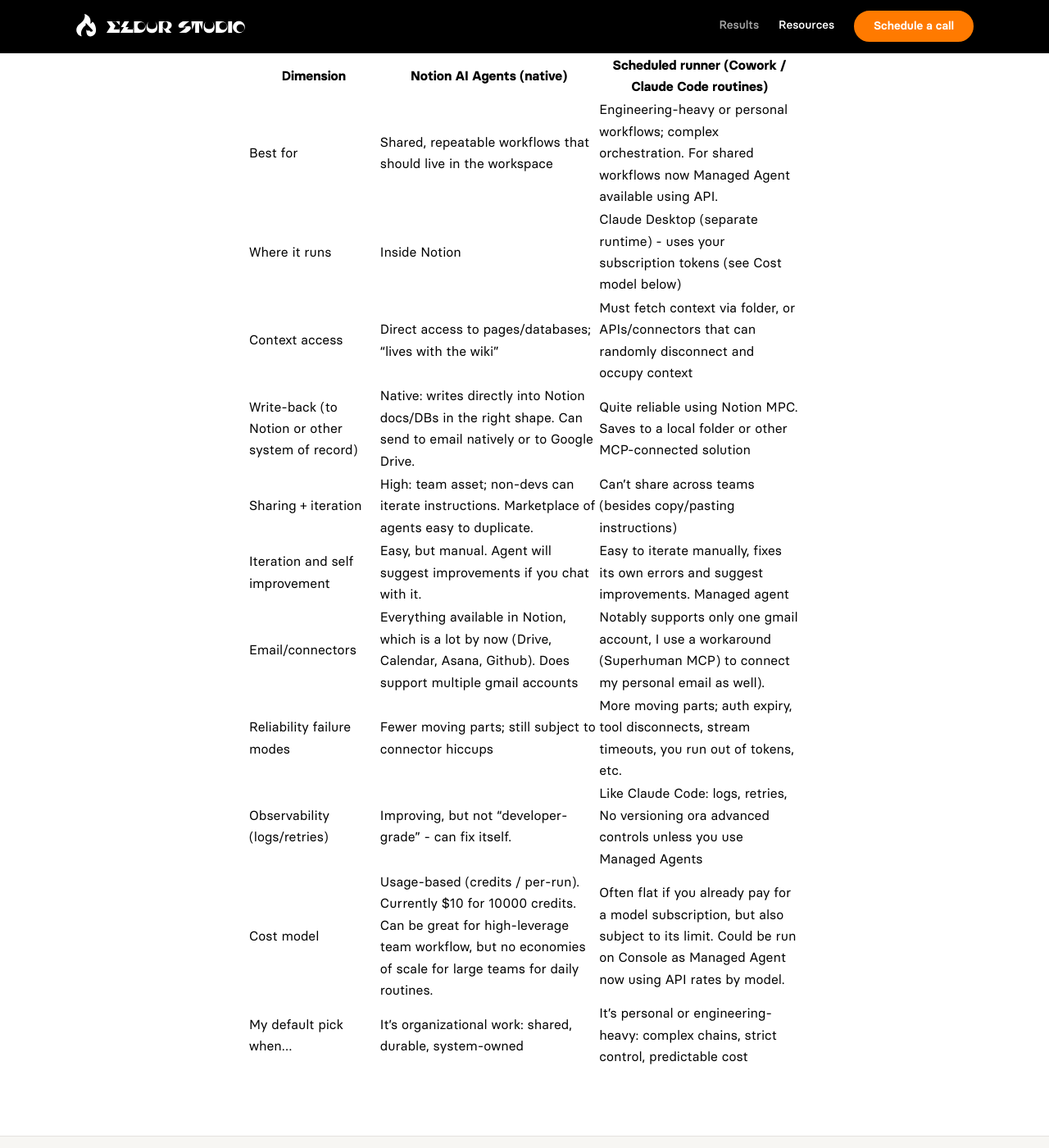
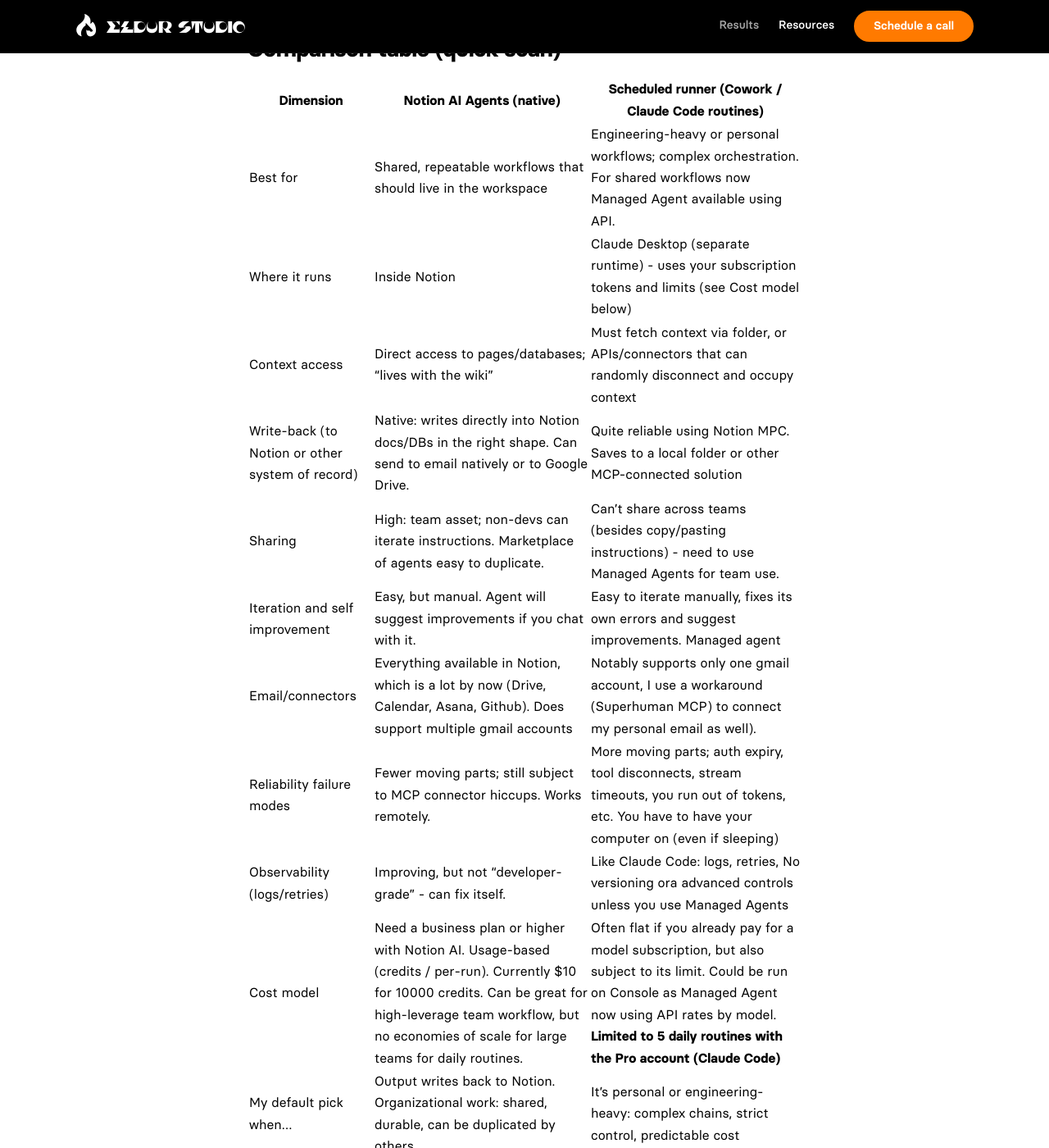
Before and after one commit to UberVero/ES2website, a Jekyll site: the page built from _posts/2026-05-07-notion-ai-agents-vs-cowork-comparison.md, in a window 1280 px wide and 1400 px high, scrolled down 9763 px. Shown: the whole window at 82% size. Built offline with Jekyll 4.4.1, drawn with Linux system fonts in a browser that asks for light colours; comment, search, counter and statistics services are not loaded; some of the changed text lies outside the part shown.

Commit message:
chore: sync posts from Notion [skip ci]

```diff
--- a/_posts/2026-05-07-notion-ai-agents-vs-cowork-comparison.md
+++ b/_posts/2026-05-07-notion-ai-agents-vs-cowork-comparison.md
@@ -147,7 +147,7 @@ Here’s the uncomfortable truth: for personal productivity agents, paying per r
 
 A concrete example from my own testing:
 
-- A “morning brief” run in Notion came out around **$0.74**.
+- A “morning brief” run in Notion that looks at 3 email clients, slack & calendar and of course Notion as a task manager came out around **$0.74**.
 
 That may be fine if:
 
@@ -179,7 +179,7 @@ The pricing question to ask isn’t “is $0.74 expensive?” It’s:
 4. **The context is your wiki and your systems**
     - you want fewer integrations and less glue code
 
-I’ve been comparing weekly SEO audit results from Claude vs a Notion agent (see screeshot below), and the interesting part isn’t just output quality (which is slightly different despite the prompt being exactly the same and the model being the same), but also stability (does it break often? Is it easy to fix / reconnect? ) and ease of use (can
+I’ve been comparing weekly SEO audit results from Claude vs a Notion agent (see screeshot below), and the interesting part isn’t just output quality (which is slightly different despite the prompt being exactly the same and the model being the same), but also stability (does it break often? Is it easy to fix / reconnect? ), ease of share and iterate, and of course, cost and scalability.
 
 
 ![Cowork](/resources/images/blog/notion-ai-agents-vs-cowork-comparison/img-1.webp)
@@ -227,16 +227,16 @@ If you’re deciding between Notion agents and an external runner for a real wor
 ## Comparison table (quick scan)
 
 
-| Dimension                                        | Notion AI Agents (native)                                                                                                                                                     | Scheduled runner (Cowork / Claude Code routines)                                                                                                               |
-| ------------------------------------------------ | ----------------------------------------------------------------------------------------------------------------------------------------------------------------------------- | -------------------------------------------------------------------------------------------------------------------------------------------------------------- |
-| Best for                                         | Shared, repeatable workflows that should live in the workspace                                                                                                                | Engineering-heavy or personal workflows; complex orchestration. For shared workflows now Managed Agent available using API.                                    |
-| Where it runs                                    | Inside Notion                                                                                                                                                                 | Claude Desktop (separate runtime) - uses your subscription tokens (see Cost model below)                                                                       |
-| Context access                                   | Direct access to pages/databases; “lives with the wiki”                                                                                                                       | Must fetch context via folder, or APIs/connectors that can randomly disconnect and occupy context                                                              |
-| Write-back (to Notion or other system of record) | Native: writes directly into Notion docs/DBs in the right shape. Can send to email natively or to Google Drive.                                                               | Quite reliable using Notion MPC. Saves to a local folder or other MCP-connected solution                                                                       |
-| Sharing + iteration                              | High: team asset; non-devs can iterate instructions. Marketplace of agents easy to duplicate.                                                                                 | Can’t share across teams (besides copy/pasting instructions)                                                                                                   |
-| Iteration and self improvement                   | Easy, but manual. Agent will suggest improvements if you chat with it.                                                                                                        | Easy to iterate manually,  fixes its own errors and suggest improvements. Managed agent                                                                        |
-| Email/connectors                                 | Everything available in Notion, which is a lot by now (Drive, Calendar, Asana, Github). Does support multiple gmail accounts                                                  | Notably supports only one gmail account, I use a workaround (Superhuman MCP) to connect my personal email as well).                                            |
-| Reliability failure modes                        | Fewer moving parts; still subject to connector hiccups                                                                                                                        | More moving parts; auth expiry, tool disconnects, stream timeouts, you run out of tokens, etc.                                                                 |
-| Observability (logs/retries)                     | Improving, but not “developer-grade” - can fix itself.                                                                                                                        | Like Claude Code: logs, retries, No versioning ora advanced controls unless you use Managed Agents                                                             |
-| Cost model                                       | Usage-based (credits / per-run). Currently $10 for 10000 credits. Can be great for high-leverage team workflow, but no economies of scale for large teams for daily routines. | Often flat if you already pay for a model subscription, but also subject to its limit.  Could be run on Console as Managed Agent now using API rates by model. |
-| My default pick when…                            | It’s organizational work: shared, durable, system-owned                                                                                                                       | It’s personal or engineering-heavy: complex chains, strict control, predictable cost                                                                           |
+| Dimension                                        | Notion AI Agents (native)                                                                                                                                                                                                    | Scheduled runner (Cowork / Claude Code routines)                                                                                                                                                                                  |
+| ------------------------------------------------ | ---------------------------------------------------------------------------------------------------------------------------------------------------------------------------------------------------------------------------- | --------------------------------------------------------------------------------------------------------------------------------------------------------------------------------------------------------------------------------- |
+| Best for                                         | Shared, repeatable workflows that should live in the workspace                                                                                                                                                               | Engineering-heavy or personal workflows; complex orchestration. For shared workflows now Managed Agent available using API.                                                                                                       |
+| Where it runs                                    | Inside Notion                                                                                                                                                                                                                | Claude Desktop (separate runtime) - uses your subscription tokens and limits (see Cost model below)                                                                                                                               |
+| Context access                                   | Direct access to pages/databases; “lives with the wiki”                                                                                                                                                                      | Must fetch context via folder, or APIs/connectors that can randomly disconnect and occupy context                                                                                                                                 |
+| Write-back (to Notion or other system of record) | Native: writes directly into Notion docs/DBs in the right shape. Can send to email natively or to Google Drive.                                                                                                              | Quite reliable using Notion MPC. Saves to a local folder or other MCP-connected solution                                                                                                                                          |
+| Sharing                                          | High: team asset; non-devs can iterate instructions. Marketplace of agents easy to duplicate.                                                                                                                                | Can’t share across teams (besides copy/pasting instructions) - need to use Managed Agents for team use.                                                                                                                           |
+| Iteration and self improvement                   | Easy, but manual. Agent will suggest improvements if you chat with it.                                                                                                                                                       | Easy to iterate manually,  fixes its own errors and suggest improvements. Managed agent                                                                                                                                           |
+| Email/connectors                                 | Everything available in Notion, which is a lot by now (Drive, Calendar, Asana, Github). Does support multiple gmail accounts                                                                                                 | Notably supports only one gmail account, I use a workaround (Superhuman MCP) to connect my personal email as well).                                                                                                               |
+| Reliability failure modes                        | Fewer moving parts; still subject to MCP connector hiccups. Works remotely.                                                                                                                                                  | More moving parts; auth expiry, tool disconnects, stream timeouts, you run out of tokens, etc. You have to have your computer on (even if sleeping)                                                                               |
+| Observability (logs/retries)                     | Improving, but not “developer-grade” - can fix itself.                                                                                                                                                                       | Like Claude Code: logs, retries, No versioning ora advanced controls unless you use Managed Agents                                                                                                                                |
+| Cost model                                       | Need a business plan or higher with Notion AI. Usage-based (credits / per-run). Currently $10 for 10000 credits. Can be great for high-leverage team workflow, but no economies of scale for large teams for daily routines. | Often flat if you already pay for a model subscription, but also subject to its limit.  Could be run on Console as Managed Agent now using API rates by model. **Limited to 5 daily routines with the Pro account (Claude Code)** |
+| My default pick when…                            | Output writes back to Notion. Organizational work: shared, durable, can be duplicated by others.                                                                                                                             | It’s personal or engineering-heavy: complex chains, strict control, predictable cost                                                                                                                                              |
```
Also changed, not shown: _posts/2026-04-29-rise-of-ai-first-marketers.md (+0 -1 lines).
